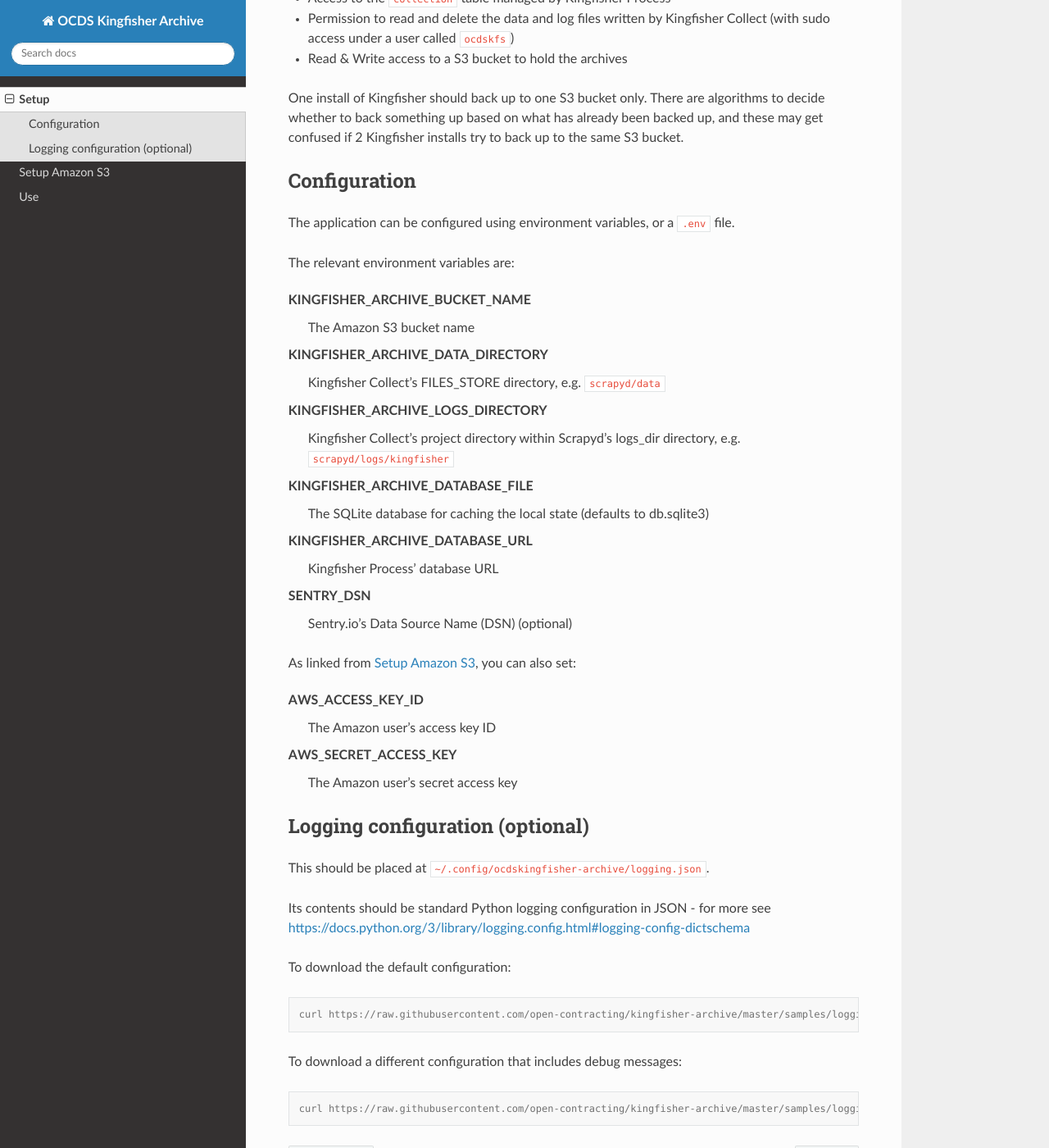
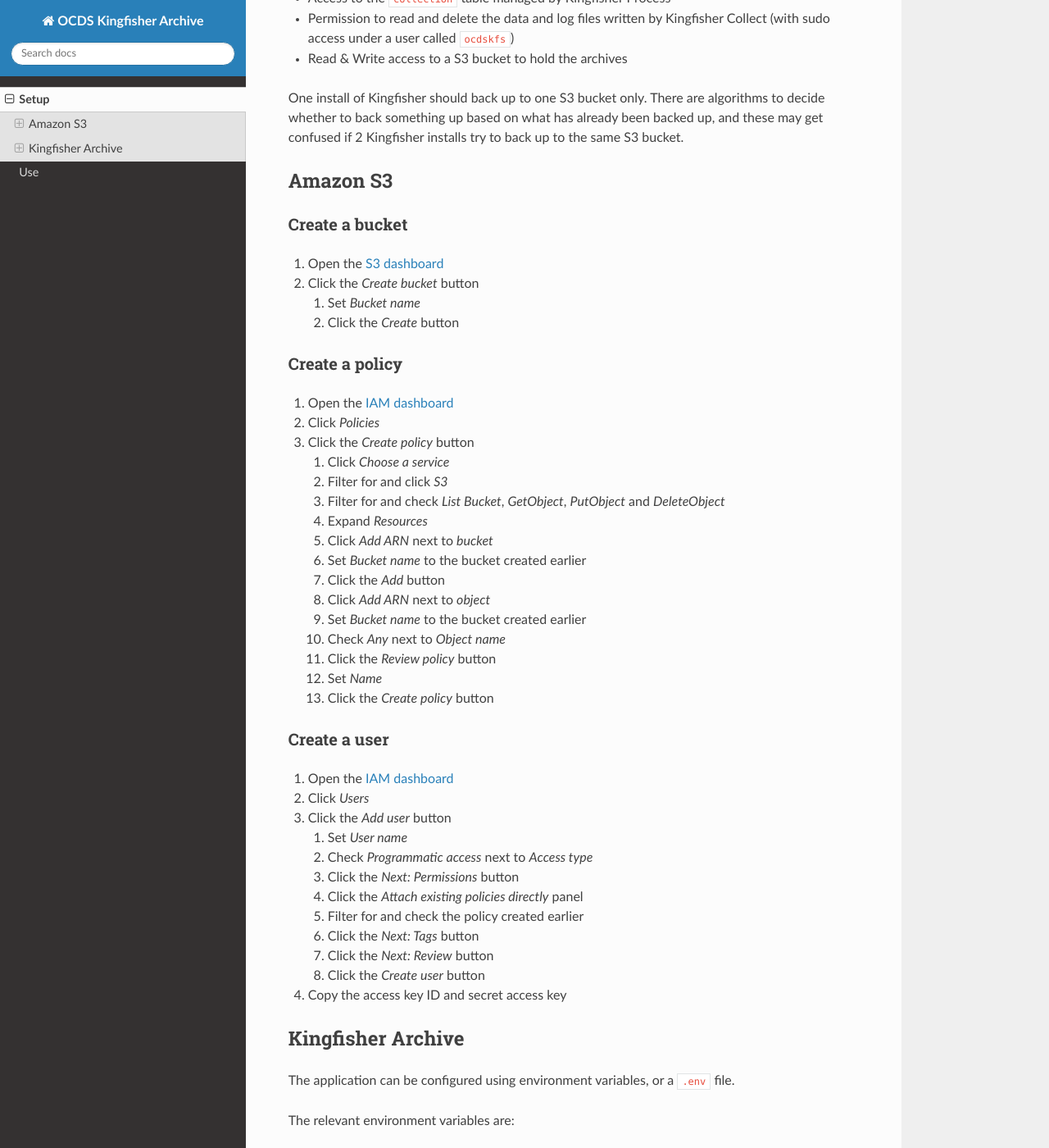
Before and after one commit to open-contracting-archive/kingfisher-archive, a Sphinx documentation site: the page built from docs/setup.rst, in a window 1280 px wide and 1400 px high, scrolled down 222 px. Shown: the whole window at 82% size. Built offline with Sphinx 7.4.7 and the Read the Docs theme 2.0.0, drawn with Linux system fonts in a browser that asks for light colours; some of the changed text lies outside the part shown.

Commit message:
Merge s3.rst into setup.rst

```diff
--- a/docs/index.rst
+++ b/docs/index.rst
@@ -6,5 +6,4 @@
 .. toctree::
 
    setup
-   s3
    use
--- a/docs/setup.rst
+++ b/docs/setup.rst
@@ -9,8 +9,59 @@
 
 One install of Kingfisher should back up to one S3 bucket only. There are algorithms to decide whether to back something up based on what has already been backed up, and these may get confused if 2 Kingfisher installs try to back up to the same S3 bucket.
 
-Configuration
--------------
+Amazon S3
+---------
+
+Create a bucket
+~~~~~~~~~~~~~~~
+
+#. Open the `S3 dashboard <https://s3.console.aws.amazon.com/s3/home>`__
+#. Click the *Create bucket* button
+
+   #. Set *Bucket name*
+   #. Click the *Create* button
+
+Create a policy
+~~~~~~~~~~~~~~~
+
+#. Open the `IAM dashboard <https://console.aws.amazon.com/iam/home>`__
+#. Click *Policies*
+#. Click the *Create policy* button
+
+   #. Click *Choose a service*
+   #. Filter for and click *S3*
+   #. Filter for and check *List Bucket*, *GetObject*, *PutObject* and *DeleteObject*
+   #. Expand *Resources*
+   #. Click *Add ARN* next to *bucket*
+   #. Set *Bucket name* to the bucket created earlier
+   #. Click the *Add* button
+   #. Click *Add ARN* next to *object*
+   #. Set *Bucket name* to the bucket created earlier
+   #. Check *Any* next to *Object name*
+   #. Click the *Review policy* button
+   #. Set *Name*
+   #. Click the *Create policy* button
+
+Create a user
+~~~~~~~~~~~~~
+
+#. Open the `IAM dashboard <https://console.aws.amazon.com/iam/home>`__
+#. Click *Users*
+#. Click the *Add user* button
+
+   #. Set *User name*
+   #. Check *Programmatic access* next to *Access type*
+   #. Click the *Next: Permissions* button
+   #. Click the *Attach existing policies directly* panel
+   #. Filter for and check the policy created earlier
+   #. Click the *Next: Tags* button
+   #. Click the *Next: Review* button
+   #. Click the *Create user* button
+
+#. Copy the access key ID and secret access key
+
+Kingfisher Archive
+------------------
 
 The application can be configured using environment variables, or a ``.env`` file.
 
@@ -28,16 +79,28 @@
   Kingfisher Process' database URL
 SENTRY_DSN
   Sentry.io's Data Source Name (DSN) (optional)
-
-As linked from :doc:`s3`, you can also set:
-
 AWS_ACCESS_KEY_ID
   The Amazon user's access key ID
 AWS_SECRET_ACCESS_KEY
   The Amazon user's secret access key
 
-Logging configuration (optional)
---------------------------------
+The ``.env`` file would look like:
+
+.. code-block:: none
+
+   KINGFISHER_ARCHIVE_BUCKET_NAME=my-bucket
+   KINGFISHER_ARCHIVE_DATA_DIRECTORY=scrapyd/data
+   KINGFISHER_ARCHIVE_LOGS_DIRECTORY=scrapyd/logs/kingfisher
+   KINGFISHER_ARCHIVE_DATABASE_FILE=/home/my-user/db.sqlite3
+   KINGFISHER_ARCHIVE_DATABASE_URL=postgresql:///my-database
+   SENTRY_DSN=https://xxx@xxx.ingest.sentry.io/xxx
+   AWS_ACCESS_KEY_ID=xxx
+   AWS_SECRET_ACCESS_KEY=xxx
+
+Alternatively, you can set the AWS credentials in a `~/.aws/config file <https://boto3.amazonaws.com/v1/documentation/api/latest/guide/configuration.html>`__.
+
+Logging (optional)
+~~~~~~~~~~~~~~~~~~
 
 This should be placed at ``~/.config/ocdskingfisher-archive/logging.json``.
 
```
Also changed, not shown: docs/s3.rst (deleted, +0 -50 lines).
